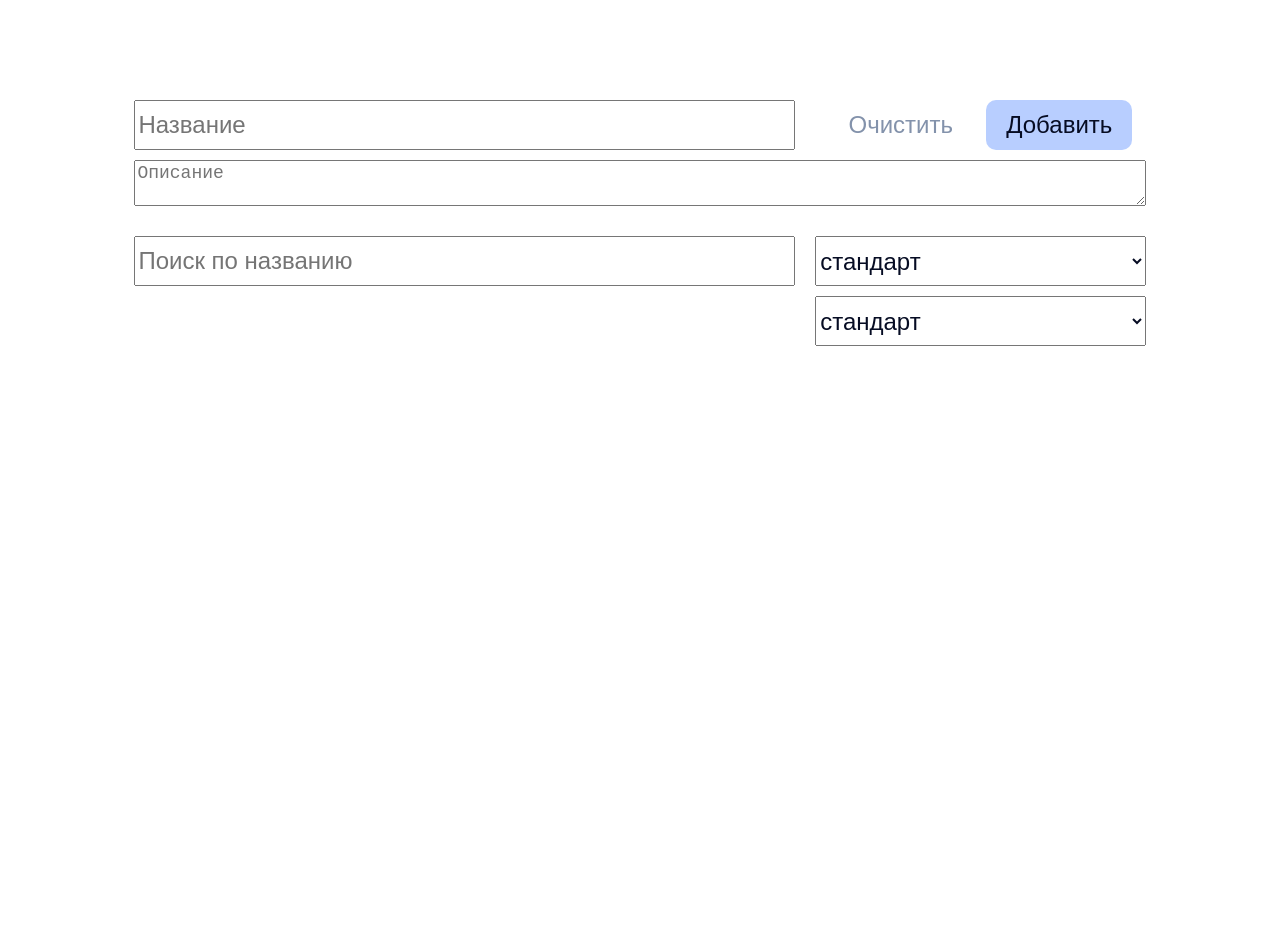
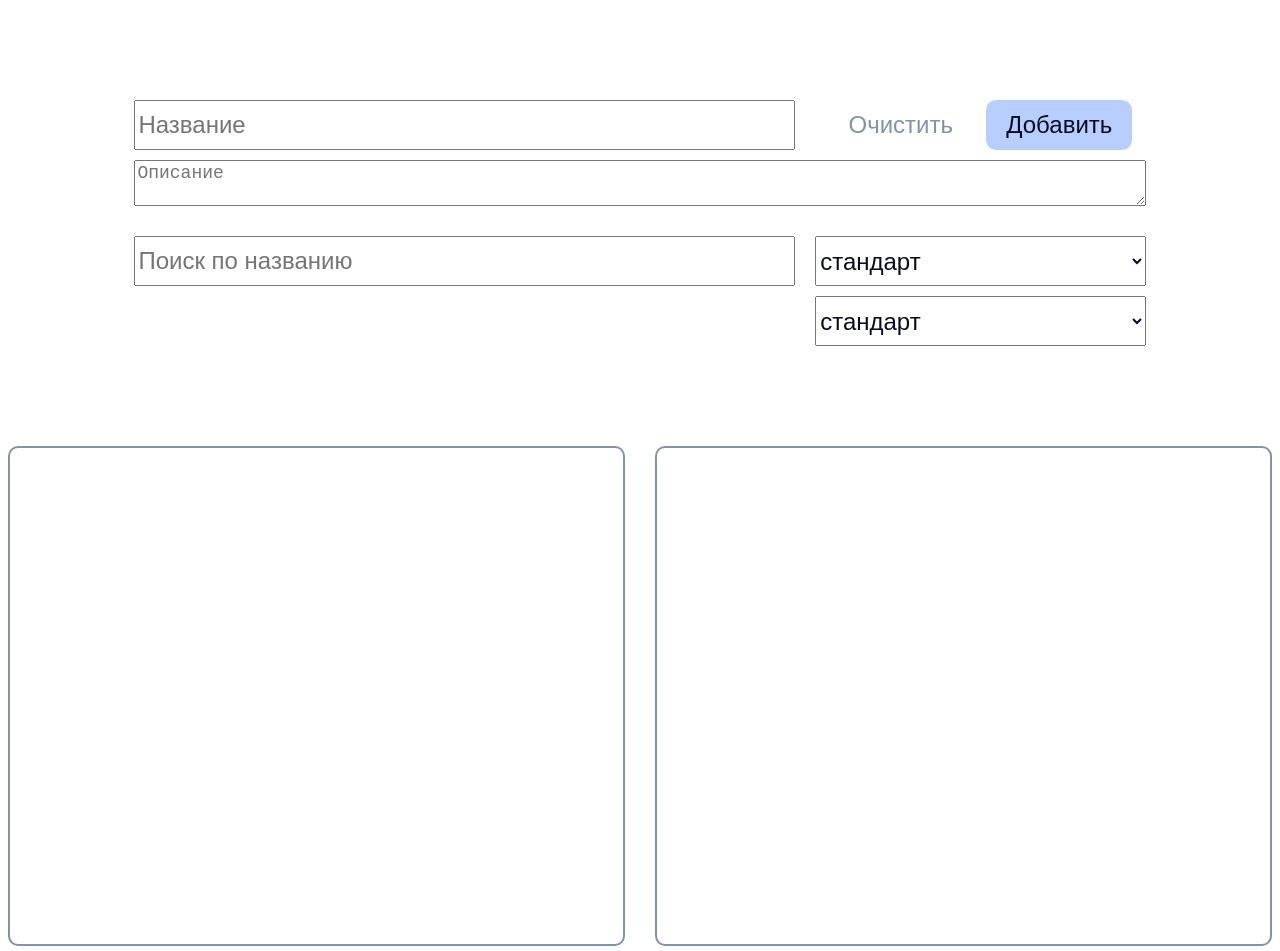
Before and after one commit to K0nstant1nS/todo-test, a React app: page / in a window 1280 px wide. Shown: the top 951 px of the page. Before the commit the page ends 800 px from the top, so only its background shows below. Built offline with nearby package versions, Linux system fonts and the light colour scheme.

Commit message:
feat: 2 containers

```diff
--- a/src/components/app/app.module.scss
+++ b/src/components/app/app.module.scss
@@ -24,10 +24,16 @@
   }
 }
 
+.containers {
+  @include flex(row, $gap: 30px);
+}
+
 .todos {
   @include flex(column);
   box-sizing: border-box;
+  height: min-content;
   width: 100%;
+  min-height: 500px;
   padding: 10px;
   border: 2px solid $grey;
   border-radius: 10px;
--- a/src/components/app/app.tsx
+++ b/src/components/app/app.tsx
@@ -9,20 +9,21 @@ import { TTodoStatus } from "../../utils/types";
 import { todosActions } from "../../services/reducers/todos";
 
 function App() {
-  const { active } = useSelector(getTodos);
+  const { active, done } = useSelector(getTodos);
   const dispatch = useDispatch();
   const [filter, setFilter] = useState("");
   const [sort, setSort] = useState("");
   const [statusFilter, setStatusFilter] = useState<TTodoStatus | "">("");
 
-  const filteredAndSorted = active
+  const filteredAndSortedActive = active
   .filter(item => item.name.startsWith(filter))
   .filter(item => !statusFilter || item.status === statusFilter)
   .sort(getTodosSortFunc(sort));
 
-  const todos = filteredAndSorted.map((item, index) => {
-    return <TodoItem key={item.id}  todo={item} index={index}/>
-  })
+  const filteredAndSortedDone = done
+  .filter(item => item.name.startsWith(filter))
+  .filter(item => !statusFilter || item.status === statusFilter)
+  .sort(getTodosSortFunc(sort));
 
   const onBeforeDragStart = useCallback(() => {
   }, []);
@@ -35,11 +36,11 @@ function App() {
   }, []);
   const onDragEnd = useCallback((result: DropResult) => {
     console.log(result);
-    dispatch(todosActions.switchPosition({source: result.source.index, destination: result.destination?.index, sourceContainer: 'active', targetContainer: 'active' }))
+    dispatch(todosActions.switchPosition({source: result.source.index, destination: result.destination?.index, sourceContainer: result.source.droppableId as TTodoStatus, targetContainer: result.destination?.droppableId as TTodoStatus }))
   }, []);
 
 
-  return ( <div className={styles.app}>
+  return ( <><div className={styles.app}>
     <Form />
     <div className={styles.controls}>
       <input placeholder="Поиск по названию" value={filter} onChange={(e) => setFilter(e.target.value)} />
@@ -59,7 +60,7 @@ function App() {
         <option value="done">выполеные</option>
       </select>
     </div>
-    {todos.length > 0 &&
+  </div><div className={styles.containers}>
       <DragDropContext
         onBeforeDragStart={onBeforeDragStart}
         onDragStart={onDragStart}
@@ -68,14 +69,22 @@ function App() {
       >
         <Droppable droppableId="active">
           {(provider) => <div ref={provider.innerRef} {...provider.droppableProps} className={styles.todos}>
-            {filteredAndSorted.map((item, index) => {
-              return <TodoItem key={item.id}  todo={item} index={index}/>
+            {filteredAndSortedActive.map((item, index) => {
+              return <TodoItem key={item.id} todo={item} index={index} />;
             })}
             {provider.placeholder}
           </div>}
         </Droppable>
-    </DragDropContext>}
-  </div> );
+        <Droppable droppableId="done">
+          {(provider) => <div ref={provider.innerRef} {...provider.droppableProps} className={styles.todos}>
+            {filteredAndSortedDone.map((item, index) => {
+              return <TodoItem key={item.id} todo={item} index={index} />;
+            })}
+            {provider.placeholder}
+          </div>}
+        </Droppable>
+      </DragDropContext>
+    </div></> );
 }
 
 export default App;
--- a/src/components/todo-menu/todo-menu.tsx
+++ b/src/components/todo-menu/todo-menu.tsx
@@ -4,7 +4,7 @@ import MenuImage from '../../images/more.svg';
 import { useDispatch } from '../../services/hooks';
 import { todosActions } from '../../services/reducers/todos';
 import Menu from '../../ui/menu/menu';
-import { TTodo, TTodoStatus } from '../../utils/types';
+import { TTodo } from '../../utils/types';
 
 type TProps = {
   todo: TTodo
@@ -18,11 +18,7 @@ const TodoMenu: FC<TProps> = ({todo}) => {
     dispatch(todosActions.removeTodo(todo))
   };
 
-  const changeTodoStatus = (status: TTodoStatus) => {
-    dispatch(todosActions.changeTodo({...todo, status: status}))
-  }
-
-  const menuData = [{label: "Удалить", handler: removeTodo}, {label: "Выполнено", handler: () => changeTodoStatus("done")}];
+  const menuData = [{label: "Удалить", handler: removeTodo}];
 
   return (
   <div className={styles.menu} onClick={() => toggleMenu(!isOpened)}>
--- a/src/services/reducers/todos.ts
+++ b/src/services/reducers/todos.ts
@@ -33,10 +33,13 @@ export const postsSlice = createSlice({
       if(typeof action.payload.destination !== "number"){
         return state
       }
-      const sourceBuff = {...state[action.payload.sourceContainer][action.payload.source]}
+      if(!action.payload.sourceContainer || !action.payload.targetContainer){
+        return state
+      }
+      const sourceBuff = {...state[action.payload.sourceContainer][action.payload.source], status: action.payload.targetContainer}
       console.log(sourceBuff, action.payload);
       state[action.payload.sourceContainer] = [...state[action.payload.sourceContainer].slice(0, action.payload.source),  ...state[action.payload.sourceContainer].slice(action.payload.source + 1)];
-      state[action.payload.targetContainer] = [...state[action.payload.sourceContainer].slice(0, action.payload.destination), sourceBuff,  ...state[action.payload.sourceContainer].slice(action.payload.destination)];
+      state[action.payload.targetContainer] = [...state[action.payload.targetContainer].slice(0, action.payload.destination), sourceBuff,  ...state[action.payload.targetContainer].slice(action.payload.destination)];
     }
   }
 })
--- a/src/ui/menu/menu.module.scss
+++ b/src/ui/menu/menu.module.scss
@@ -10,6 +10,7 @@
 
 .option {
   @include input-style-reset;
+  @include font(inherit, 20px, 500, $primary-oxford-blue-default);
   cursor: pointer;
   padding: 5px;
   width: 100%;
--- a/src/utils/types.ts
+++ b/src/utils/types.ts
@@ -12,8 +12,8 @@ export type TTodo = {
 export type TDropSwitchData = {
   source: number;
   destination?: number;
-  sourceContainer: TTodoStatus;
-  targetContainer: TTodoStatus;
+  sourceContainer?: TTodoStatus;
+  targetContainer?: TTodoStatus;
 };
 
 export interface IAction<T> {
```
Lines whose indentation alone changed are shown as unchanged.
